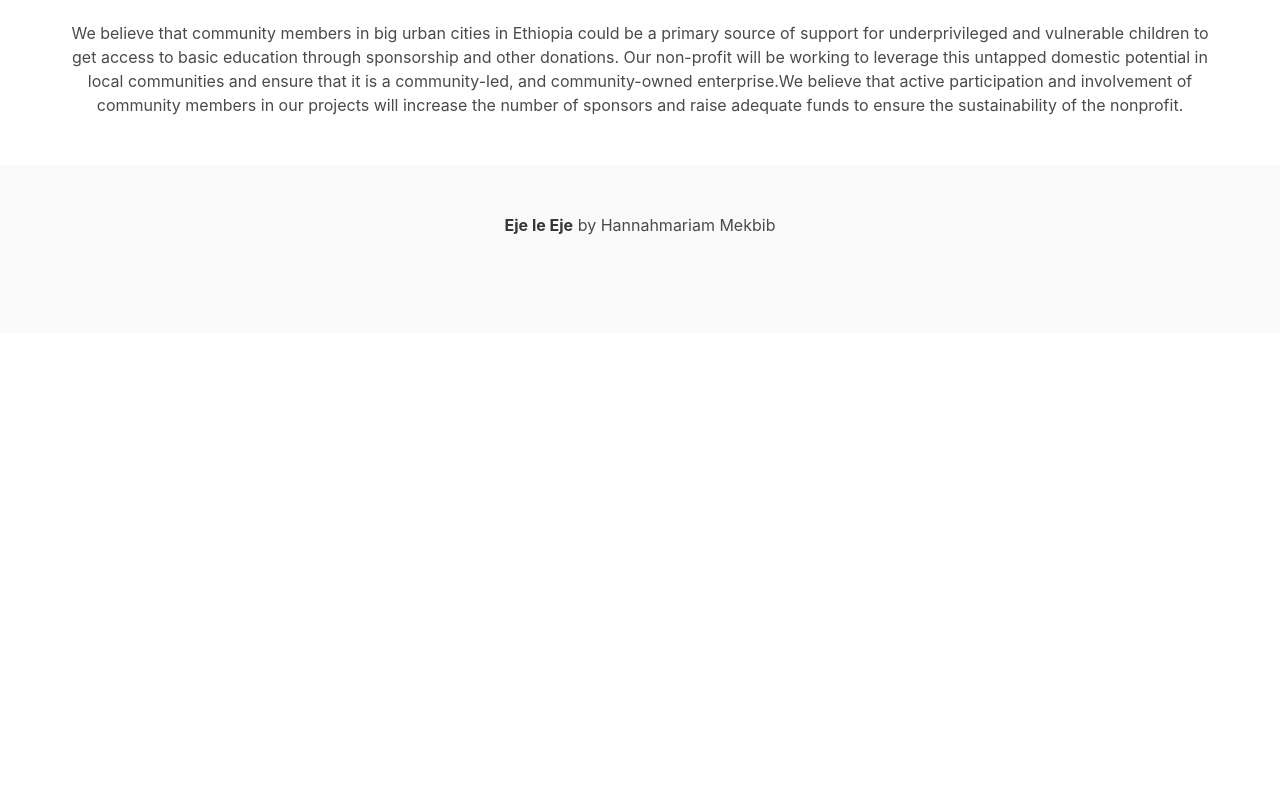
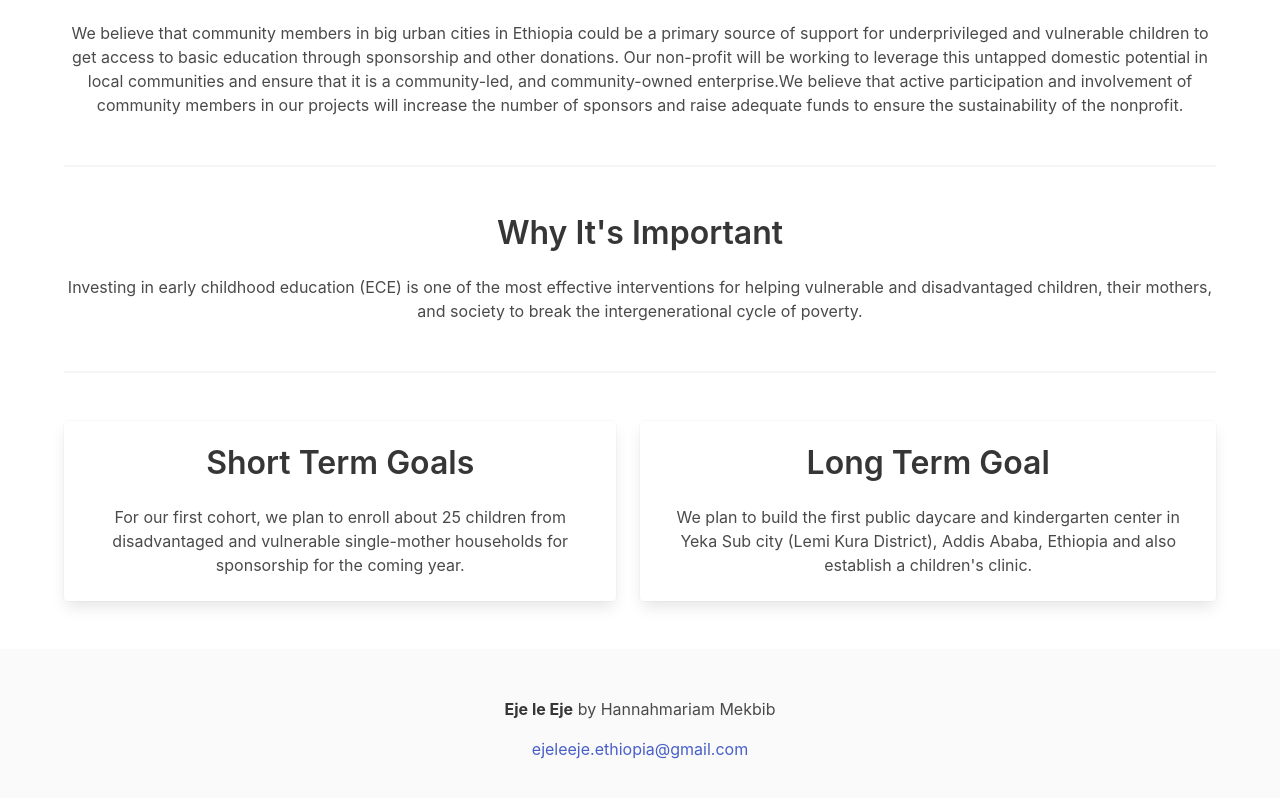
Before and after one commit to Firebird1029/eje-le-eje, a plain HTML site: page index.html in a window 1280 px wide. Shown: the part 1268-2066 px from the top of the page. Before the commit the page ends 1601 px from the top, so only its background shows below. Drawn offline with nearby package versions, Linux system fonts and the light colour scheme.

Commit message:
add homepage content

```diff
--- a/index.html
+++ b/index.html
@@ -28,9 +28,9 @@
 			<div class="navbar-start"></div>
 
 			<div class="navbar-end">
-				<a class="navbar-item">
+				<!-- <a class="navbar-item">
 					Documentation
-				</a>
+				</a> -->
 
 				<div class="navbar-item">
 					<div class="buttons">
@@ -77,6 +77,39 @@
 				communities and ensure that it is a community-led, and community-owned enterprise.We believe that active
 				participation and involvement of community members in our projects will increase the number of sponsors
 				and raise adequate funds to ensure the sustainability of the nonprofit. </p>
+			<hr class="my-6">
+			<h1 class="title">Why It&apos;s Important</h1>
+			<p>Investing in early childhood education (ECE) is one of the most effective interventions for helping
+				vulnerable and disadvantaged children, their mothers, and society to break the intergenerational cycle
+				of poverty.</p>
+			<hr class="my-6">
+			<div class="columns">
+				<div class="col px-3 my-3">
+					<div class="card">
+						<div class="card-content">
+							<h1 class="title">Short Term Goals</h1>
+							<p>For our first cohort, we plan to enroll about 25 children from disadvantaged and
+								vulnerable
+								single-mother
+								households for sponsorship for the coming year.</p>
+						</div>
+					</div>
+				</div>
+				<div class="col px-3 my-3">
+					<div class="card">
+						<div class="card-content">
+							<h1 class="title">Long Term Goal</h1>
+							<p>We plan to build the first public daycare and kindergarten center in Yeka Sub city (Lemi
+								Kura
+								District),
+								Addis Ababa, Ethiopia and also establish a children&apos;s clinic.</p>
+						</div>
+					</div>
+
+				</div>
+			</div>
+
+
 		</div>
 	</section>
 
@@ -85,6 +118,7 @@
 			<p>
 				<strong>Eje le Eje</strong> by Hannahmariam Mekbib
 			</p>
+			<p><a href="mailto:ejeleeje.ethiopia@gmail.com">ejeleeje.ethiopia@gmail.com</a></p>
 		</div>
 	</footer>
 
```
